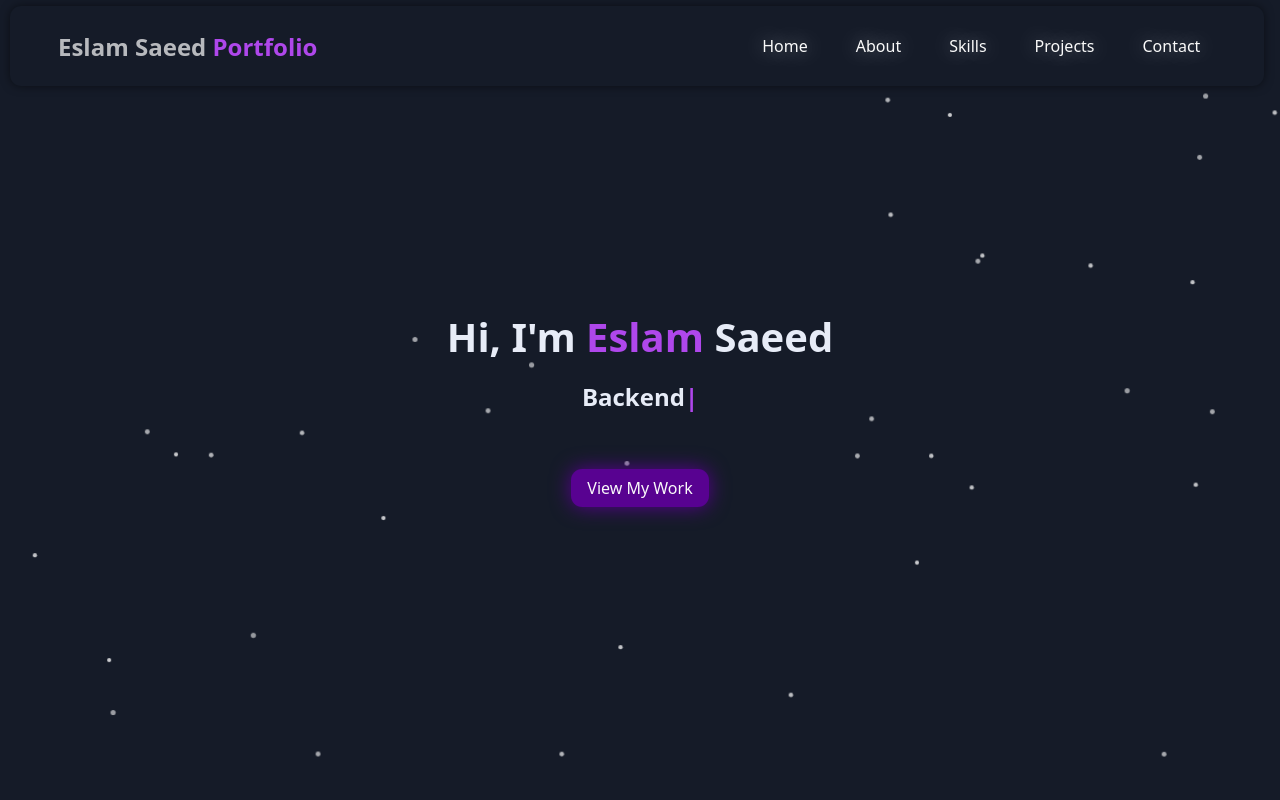
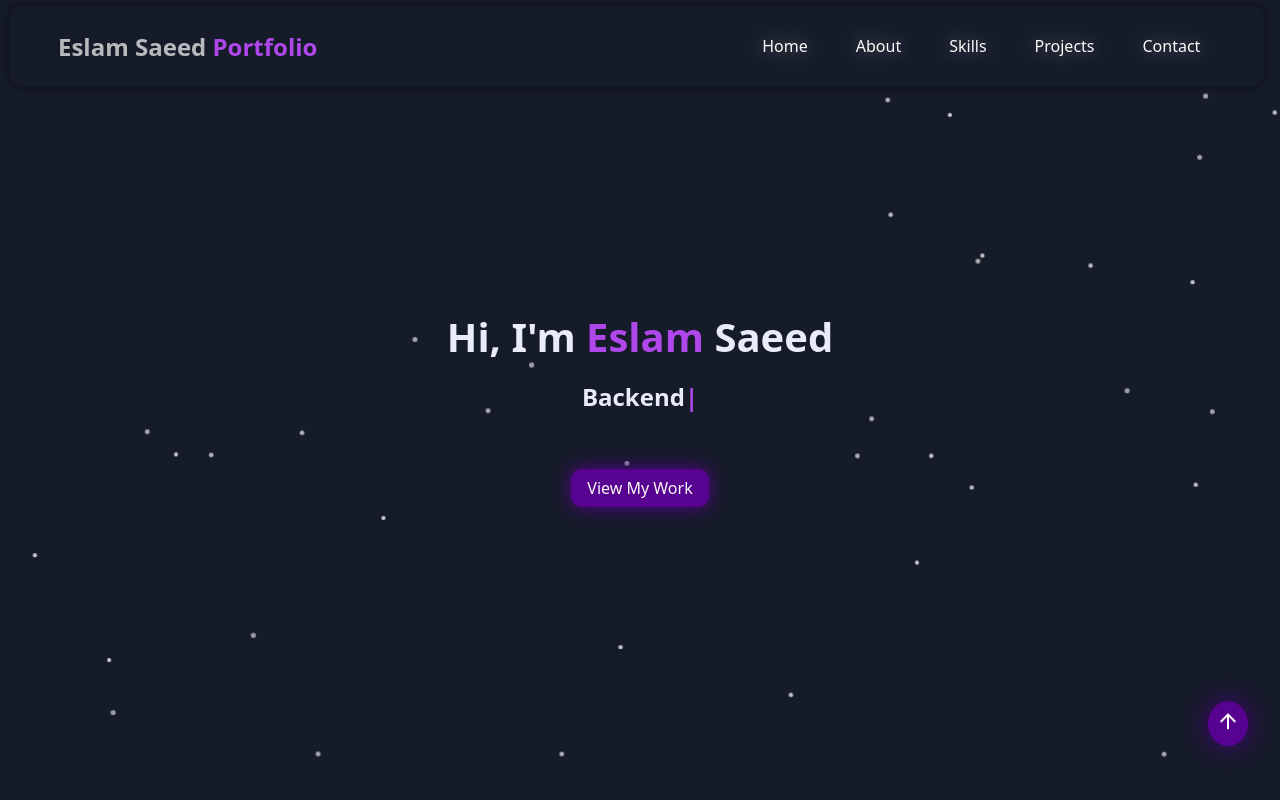
Before and after one commit to Eslamsaeed880/Portfolio, a React (Vite) app: page / in a window 1280 px wide. Shown: the top 800 px of the page. Built offline with nearby package versions, Linux system fonts and the light colour scheme.

Commit message:
Add arrow to back to the top of the page

```diff
--- a/src/App.jsx
+++ b/src/App.jsx
@@ -7,6 +7,7 @@ import DATA from '../data';
 import Projects from './components/Projects';
 import Contact from './components/Contact';
 import Footer from './components/Footer';
+import Up from './components/Up';
 import SparkleBackground from './components/SparkleBackground';
 
 function App() {
@@ -44,6 +45,7 @@ function App() {
         <Contact />
 
         <Footer />
+        <Up />
       </div>
     </>
   );
--- /dev/null
+++ b/src/components/Up.jsx
@@ -0,0 +1,12 @@
+import React from 'react';
+
+export default function Up() {
+
+    return (
+        <a href="#home">
+            <div className="up">
+                <img src="../arrow.svg" alt="Back to Top" />
+            </div>
+        </a>
+    )
+}
--- a/src/index.css
+++ b/src/index.css
@@ -1,11 +1,11 @@
 :root {
-    --background: 222 30% 12%; /* deep blue-gray */
-    --foreground: 0 0% 98%; /* almost white */
-    --span-color: 278 80% 60%; /* purple accent */
-    --card: 222 23% 18%; /* dark card */
-    --primary: rgb(88, 2, 145); /* blue accent */
+    --background: 222 30% 12%;
+    --foreground: 0 0% 98%;
+    --span-color: 278 80% 60%;
+    --card: 222 23% 18%;
+    --primary: rgb(88, 2, 145);
     --primary-foreground: 0 0% 98%;
-    --border: 220 16% 40%; /* muted border */
+    --border: 220 16% 40%;
     --section-font-size: 2.5rem;
 }
 
@@ -729,6 +729,58 @@ footer {
   }
 }
 
+.up {
+  position: fixed;
+  bottom: 2rem;
+  right: 2rem;
+  padding: 0.5rem;
+  border-radius: 50%;
+  box-shadow: 0 0 30px indigo;
+  animation: up 0.5s ease-in-out infinite alternate;
+  transition: 0.3s ease;
+  background-color: var(--primary);
+  -webkit-border-radius: 50%;
+  -moz-border-radius: 50%;
+  -ms-border-radius: 50%;
+  -o-border-radius: 50%;
+  -webkit-animation: up 0.5s ease-in-out infinite alternate;
+  -webkit-transition: 0.3s ease;
+  -moz-transition: 0.3s ease;
+  -ms-transition: 0.3s ease;
+  -o-transition: 0.3s ease;
+}
+
+up img {
+  transition: 0.3s ease;
+  width: 100%;
+  height: auto;
+  box-shadow: 0 0 10px indigo;
+}
+
+.up:hover {
+  transition: 0.3s ease;
+  box-shadow: 0 0 50px rgb(180, 117, 224);
+  animation-play-state: paused;
+  -webkit-transition: 0.3s ease;
+  -moz-transition: 0.3s ease;
+  -ms-transition: 0.3s ease;
+  -o-transition: 0.3s ease;
+}
+
+@keyframes up {
+  from {
+    transform: translateY(0);
+    -webkit-transform: translateY(0);
+  }
+  to {
+    transform: translateY(-50%);
+    -webkit-transform: translateY(-50%);
+    -moz-transform: translateY(-50%);
+    -ms-transform: translateY(-50%);
+    -o-transform: translateY(-50%);
+  }
+}
+
 @keyframes slide {
   from {
     transform: translateX(0)  ;
```
Also changed, not shown: public/arrow.svg (added).
